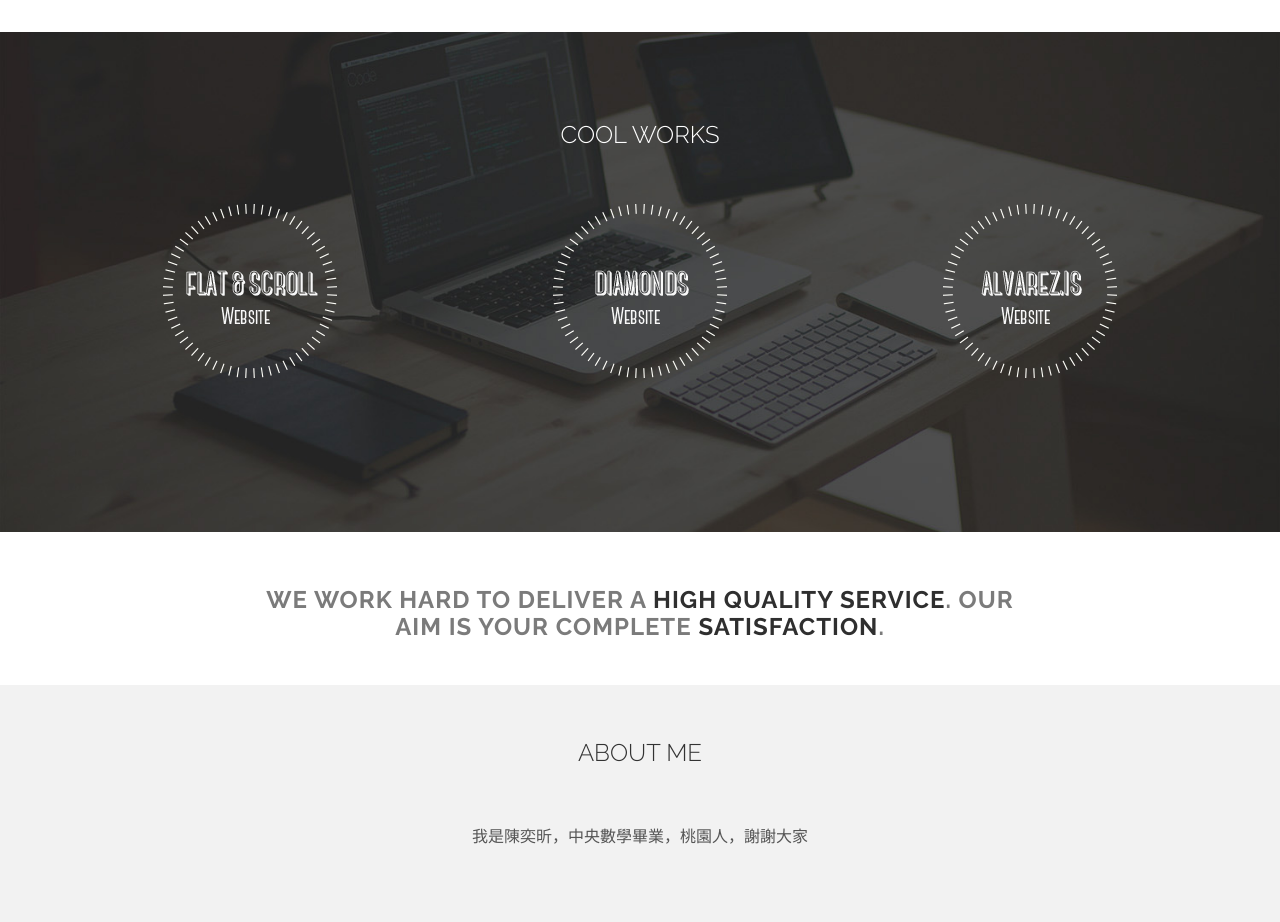
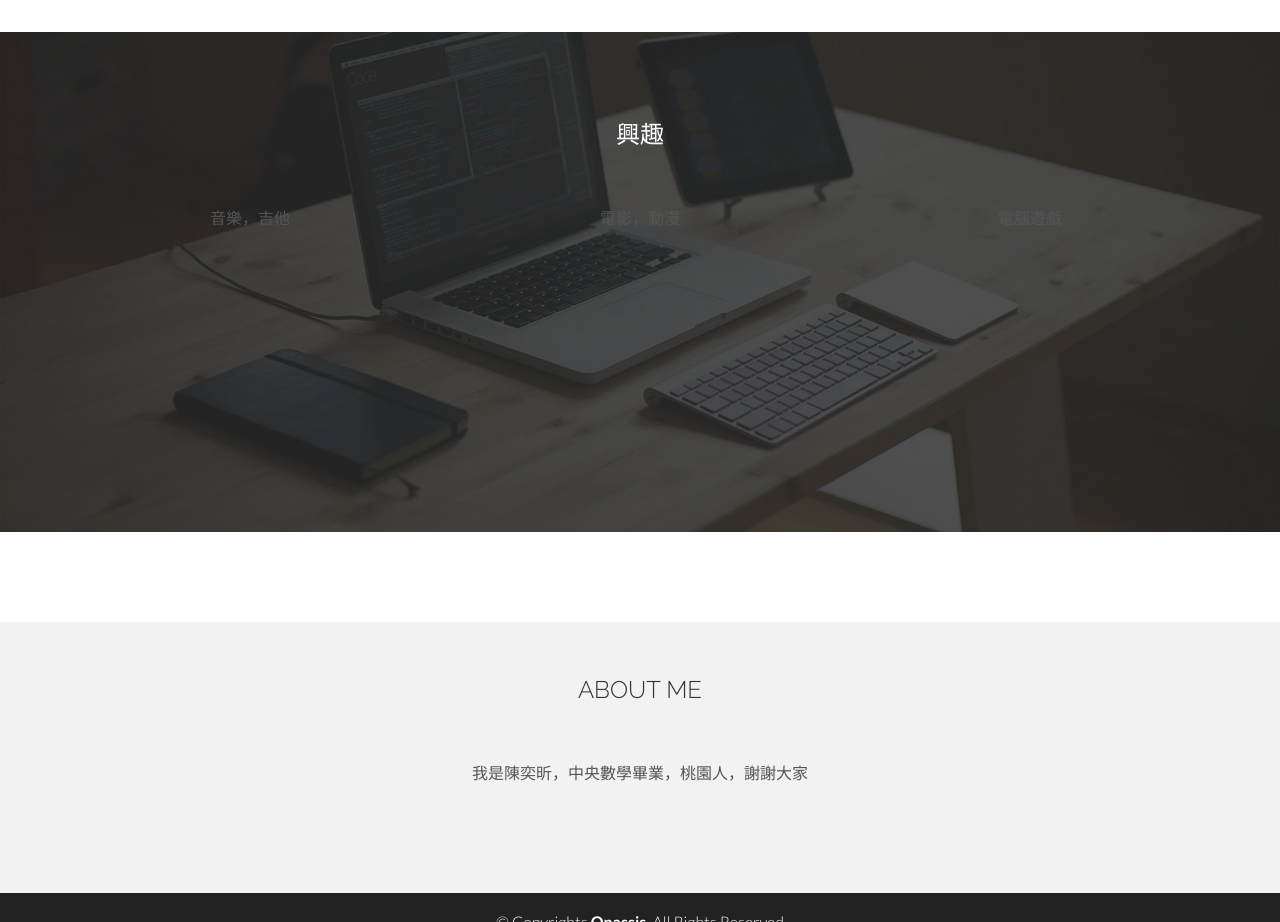
Before and after one commit to YiSSSing/YiSSSing.github.io, a plain HTML site: page index.html in a window 1280 px wide. Shown: the part 784-1706 px from the top of the page. Drawn offline with Linux system fonts and the light colour scheme.

Commit message:
Init commit

```diff
--- a/index.html
+++ b/index.html
@@ -72,17 +72,17 @@
   <div id="portfoliowrap">
     <div class="container">
       <div class="row">
-        <h3>COOL WORKS</h3>
+        <h3>興趣</h3>
         <br>
         <br>
         <div class="col-lg-4 port-space">
-          <a href="item.html"><img src="img/work1.png"></a>
+          <p>音樂，吉他</p>
         </div>
         <div class="col-lg-4 port-space">
-          <a href="item.html"><img src="img/work2.png"></a>
+          <p>電影，動漫</p>
         </div>
         <div class="col-lg-4 port-space">
-          <a href="item.html"><img src="img/work3.png"></a>
+          <p>電腦遊戲</p>
         </div>
       </div>
     </div>
@@ -95,8 +95,9 @@
     <div class="container">
       <div class="row">
         <div class="col-lg-8 col-lg-offset-2">
-          <h3>WE WORK HARD TO DELIVER A <bold>HIGH QUALITY SERVICE</bold>. OUR AIM IS YOUR COMPLETE <bold>SATISFACTION</bold>.
-				</h3>
+          <h3>
+
+				  </h3>
         </div>
       </div>
     </div>
```
